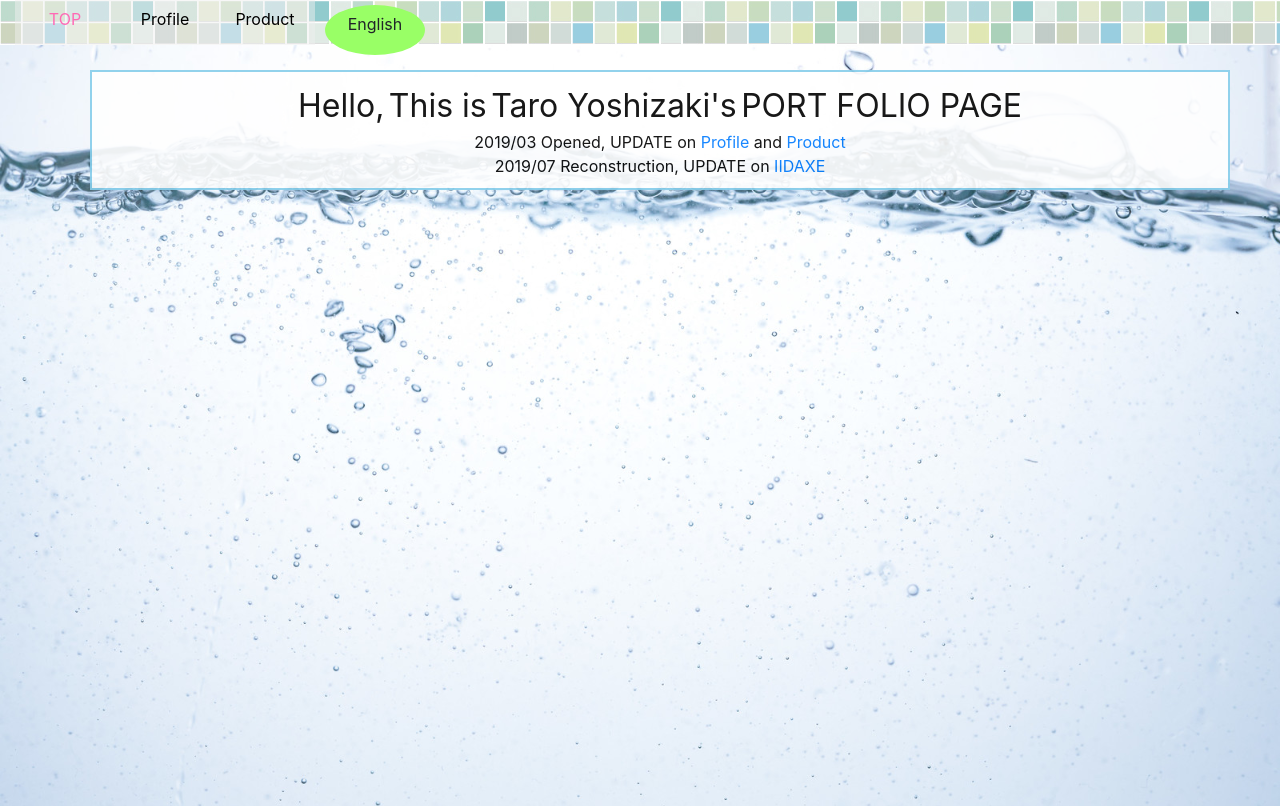
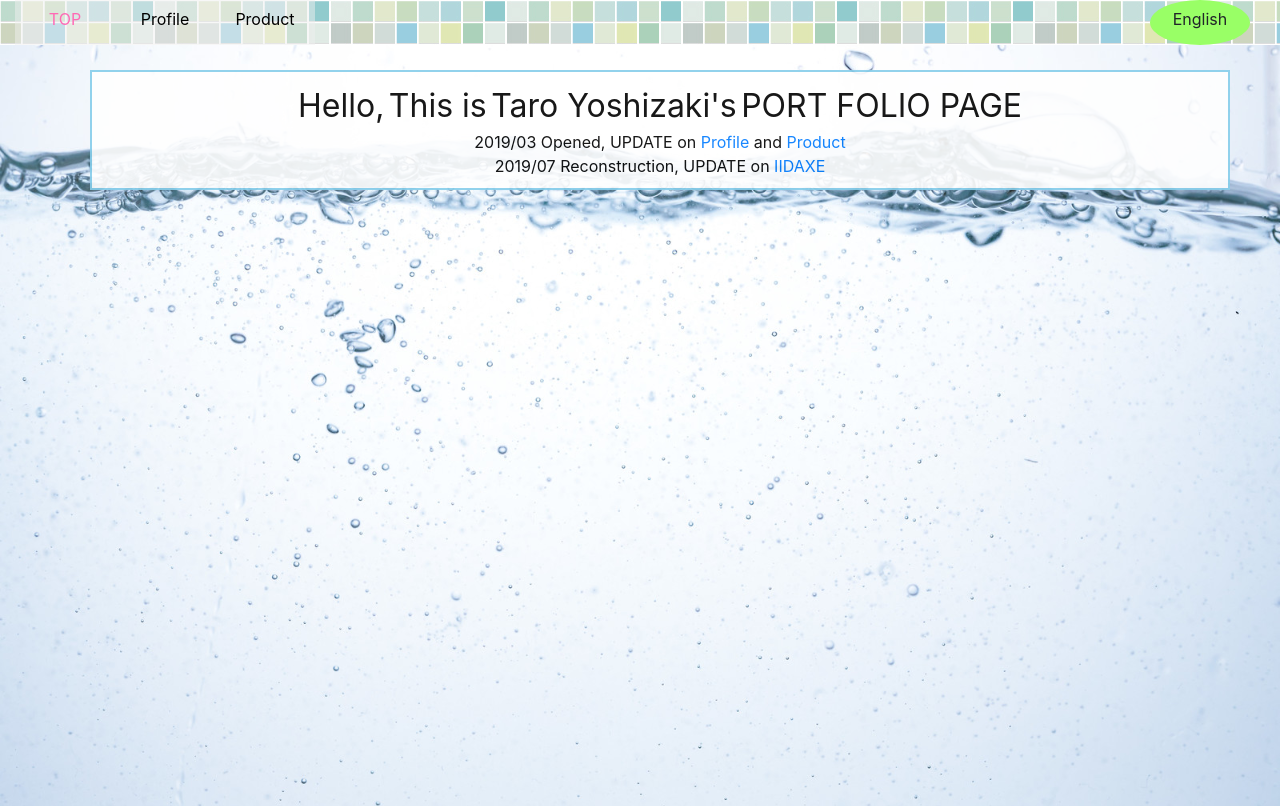
Before and after one commit to taroyoshi/taroyoshi.github.io, a website: page html/index.html in a window 1280 px wide. Shown: the top 806 px of the page. Drawn offline with nearby package versions, Linux system fonts and the light colour scheme.

Commit message:
0802 dc last

```diff
--- a/css/common.css
+++ b/css/common.css
@@ -16,7 +16,6 @@
     text-align:center;
     vertical-align:middle;
     background-color: rgba(240,240,240, 0.5);
-
     padding-top:7px;
     /*background-color: rgb(255,175,255);*/
     /*border: groove 2px skyblue;*/
@@ -24,12 +23,11 @@
 }
 
 #lang_button{
+    right : 30px;
     border-radius: 90%;
     background-color: #99FF66;
-    margin:5px 10px;
-    position: relative;
-    width:100px;
-    height:50px;
+    margin:0 0 0 10px;
+    position: absolute;
 }
 
 
```
